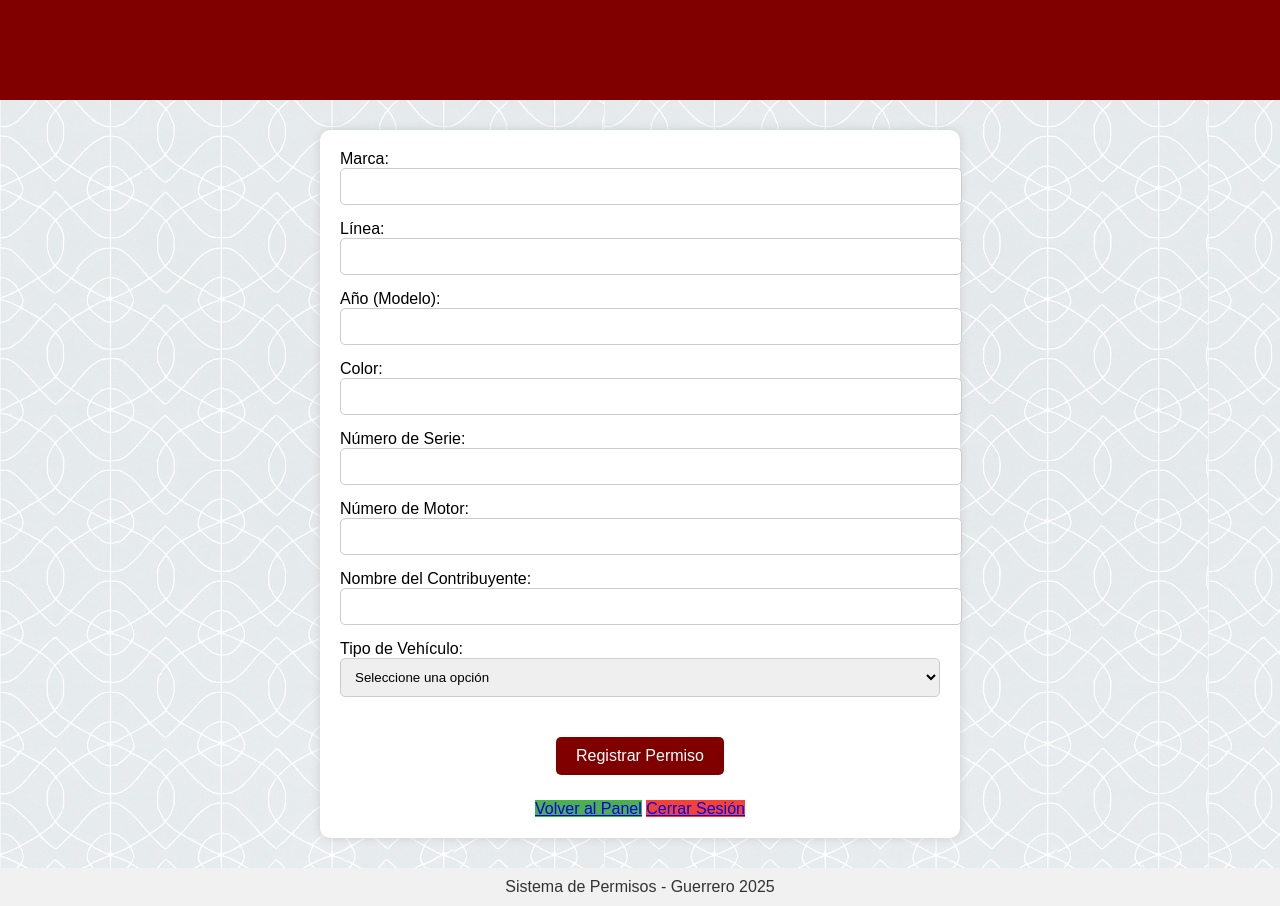
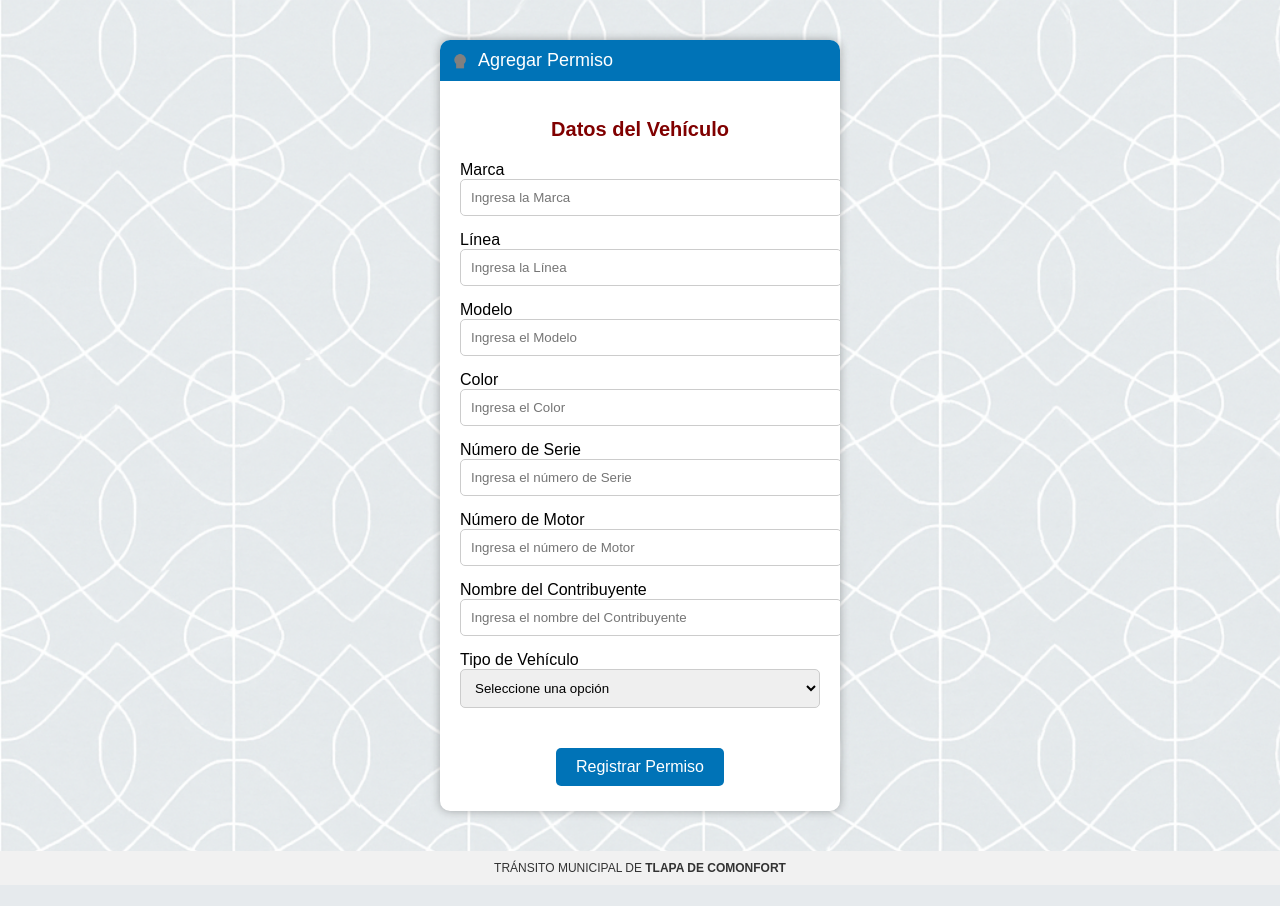
Before and after one commit to Gsr1989/Guerrero, a Flask app: page /registrar_guerrero in a window 1280 px wide. After the commit the page ends 872 px from the top, so only its background shows below. Run offline with Flask 3, Linux system fonts and the light colour scheme; the visitor is signed in with stand-in values (Sample User, id 1).

Commit message:
Update formulario_guerrero.html

```diff
--- a/templates/formulario_guerrero.html
+++ b/templates/formulario_guerrero.html
@@ -2,41 +2,42 @@
 <html lang="es">
 <head>
     <meta charset="UTF-8">
-    <title>Registro Guerrero</title>
+    <title>Agregar Permiso</title>
     <meta name="viewport" content="width=device-width, initial-scale=1">
     <link rel="stylesheet" href="{{ url_for('static', filename='css/style.css') }}">
 </head>
-<body>
+<body style="background-image: url('{{ url_for('static', filename='img/fondo_grecas.png') }}'); background-size: cover;">
 
-<header style="background-color: #800000; color: white; padding: 10px; text-align: center;">
-    <h1>Registro de Permiso - Guerrero</h1>
-</header>
+<div style="max-width: 400px; margin: 40px auto; background: #fff; border-radius: 10px; overflow: hidden; box-shadow: 0 0 10px rgba(0,0,0,0.3);">
+    <div style="background: #0073b7; color: white; padding: 10px; font-size: 18px; display: flex; align-items: center;">
+        <img src="{{ url_for('static', filename='img/user_icon.png') }}" alt="Icono" style="height: 20px; margin-right: 8px;">
+        Agregar Permiso
+    </div>
+    <div style="padding: 20px;">
+        <h2 style="font-size: 20px; text-align: center; margin-bottom: 20px;">Datos del Vehículo</h2>
+        <form method="POST" action="/registrar_guerrero">
+            <label for="marca">Marca</label>
+            <input type="text" id="marca" name="marca" placeholder="Ingresa la Marca" required>
 
-<main class="container">
-    <form method="POST" action="/registrar_guerrero">
+            <label for="linea">Línea</label>
+            <input type="text" id="linea" name="linea" placeholder="Ingresa la Línea" required>
 
-        <label for="marca">Marca:</label>
-        <input type="text" id="marca" name="marca" required>
+            <label for="anio">Modelo</label>
+            <input type="number" id="anio" name="anio" placeholder="Ingresa el Modelo" required>
 
-        <label for="linea">Línea:</label>
-        <input type="text" id="linea" name="linea" required>
+            <label for="color">Color</label>
+            <input type="text" id="color" name="color" placeholder="Ingresa el Color" required>
 
-        <label for="anio">Año (Modelo):</label>
-        <input type="number" id="anio" name="anio" required>
+            <label for="serie">Número de Serie</label>
+            <input type="text" id="serie" name="serie" placeholder="Ingresa el número de Serie" required>
 
-        <label for="color">Color:</label>
-        <input type="text" id="color" name="color" required>
+            <label for="motor">Número de Motor</label>
+            <input type="text" id="motor" name="motor" placeholder="Ingresa el número de Motor" required>
 
-        <label for="serie">Número de Serie:</label>
-        <input type="text" id="serie" name="serie" required>
+            <label for="contribuyente">Nombre del Contribuyente</label>
+            <input type="text" id="contribuyente" name="contribuyente" placeholder="Ingresa el nombre del Contribuyente" required>
 
-        <label for="motor">Número de Motor:</label>
-        <input type="text" id="motor" name="motor" required>
-
-        <label for="contribuyente">Nombre del Contribuyente:</label>
-        <input type="text" id="contribuyente" name="contribuyente" required>
-
-        <label for="tipo_vehiculo">Tipo de Vehículo:</label>
+            <label for="tipo_vehiculo">Tipo de Vehículo</label>
             <select id="tipo_vehiculo" name="tipo_vehiculo" required>
                 <option value="">Seleccione una opción</option>
                 <option value="AUTOMÓVIL">Automóvil</option>
@@ -44,18 +45,14 @@
             </select>
 
             <div style="text-align: center; margin-top: 20px;">
-            <button type="submit">Registrar Permiso</button>
+                <button type="submit" style="background: #0073b7; color: white; padding: 10px 20px; border: none; border-radius: 5px;">Registrar Permiso</button>
             </div>
         </form>
+    </div>
+</div>
 
-    <div style="text-align: center; margin-top: 20px;">
-        <a href="/panel_guerrero" class="btn-verde">Volver al Panel</a>
-        <a href="/cerrar_sesion" class="btn-rojo">Cerrar Sesión</a>
-    </div>
-</main>
-
-<footer>
-    Sistema de Permisos - Guerrero 2025
+<footer style="text-align: center; font-size: 12px; margin-top: 20px; color: #333;">
+    TRÁNSITO MUNICIPAL DE <strong>TLAPA DE COMONFORT</strong>
 </footer>
 
 </body>
```
Lines whose indentation alone changed are shown as unchanged.
